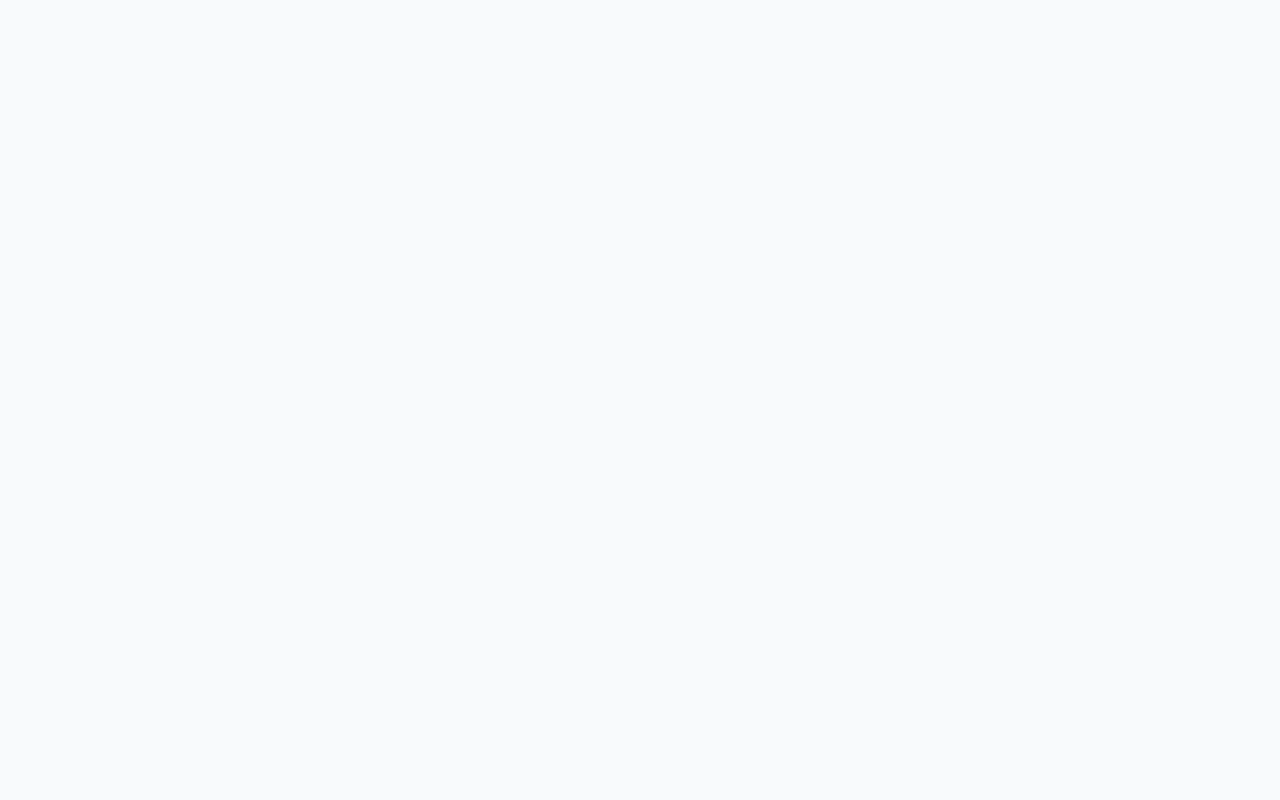
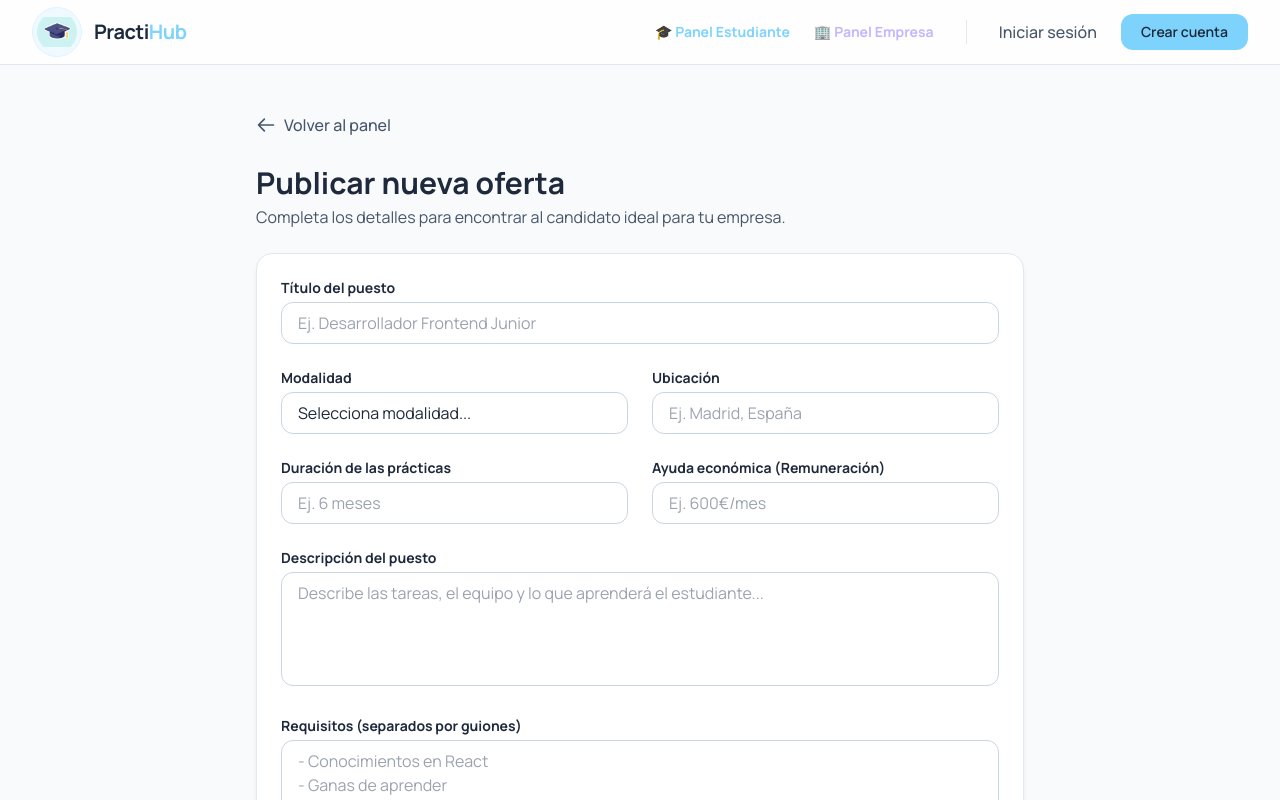
Before and after one commit to miriamsanc/PractiHub-Front, a React (Vite) app: page /nueva-oferta in a window 1280 px wide. Before the commit this address had no page. Shown: the top 800 px of the page. Built offline with nearby package versions, Linux system fonts and the light colour scheme.

Commit message:
feat: create new offer form with company styling

```diff
--- a/src/App.jsx
+++ b/src/App.jsx
@@ -6,6 +6,7 @@ import Register from './pages/Register';
 import OfferDetail from './pages/OfferDetail';
 import Dashboard from './pages/Dashboard';
 import CompanyDashboard from './pages/CompanyDashboard';
+import CreateOffer from './pages/CreateOffer';
 
 function App() {
   return (
@@ -20,6 +21,8 @@ function App() {
 
           <Route path="/dashboard" element={<Dashboard />} />
           <Route path="/dashboard-empresa" element={<CompanyDashboard />} />
+
+          <Route path="/nueva-oferta" element={<CreateOffer />} />
         </Route>
       </Routes>
     </Router>
--- /dev/null
+++ b/src/pages/CreateOffer.jsx
@@ -0,0 +1,112 @@
+import { Link } from 'react-router-dom';
+import Card from '../components/Card';
+import Button from '../components/Button';
+
+export default function CreateOffer() {
+  return (
+    <div className="max-w-3xl mx-auto space-y-6">
+
+      {/* Botón de volver */}
+      <Link to="/dashboard-empresa" className="inline-flex items-center text-text-secondary hover:text-violet-primary font-medium transition-colors">
+        <svg className="w-5 h-5 mr-2" fill="none" stroke="currentColor" viewBox="0 0 24 24">
+          <path strokeLinecap="round" strokeLinejoin="round" strokeWidth={2} d="M10 19l-7-7m0 0l7-7m-7 7h18" />
+        </svg>
+        Volver al panel
+      </Link>
+
+      <div className="mb-6">
+        <h1 className="text-3xl font-bold text-text-primary">Publicar nueva oferta</h1>
+        <p className="text-text-secondary mt-1">Completa los detalles para encontrar al candidato ideal para tu empresa.</p>
+      </div>
+
+      <Card>
+        <form className="space-y-6">
+
+          {/* Título de la oferta */}
+          <div>
+            <label className="block text-sm font-bold text-text-primary mb-1">Título del puesto</label>
+            <input
+              type="text"
+              placeholder="Ej. Desarrollador Frontend Junior"
+              className="w-full px-4 py-2 rounded-xl border border-border-input focus:outline-none focus:border-violet-primary focus:ring-1 focus:ring-violet-primary bg-surface text-text-primary transition-colors"
+            />
+          </div>
+
+          {/* Fila de detalles técnicos (Grid) */}
+          <div className="grid grid-cols-1 md:grid-cols-2 gap-6">
+            <div>
+              <label className="block text-sm font-bold text-text-primary mb-1">Modalidad</label>
+              <select className="w-full px-4 py-2 rounded-xl border border-border-input focus:outline-none focus:border-violet-primary focus:ring-1 focus:ring-violet-primary bg-surface text-text-primary transition-colors appearance-none">
+                <option value="">Selecciona modalidad...</option>
+                <option value="remoto">100% Remoto</option>
+                <option value="hibrido">Híbrido</option>
+                <option value="presencial">Presencial</option>
+              </select>
+            </div>
+
+            <div>
+              <label className="block text-sm font-bold text-text-primary mb-1">Ubicación</label>
+              <input
+                type="text"
+                placeholder="Ej. Madrid, España"
+                className="w-full px-4 py-2 rounded-xl border border-border-input focus:outline-none focus:border-violet-primary focus:ring-1 focus:ring-violet-primary bg-surface text-text-primary transition-colors"
+              />
+            </div>
+
+            <div>
+              <label className="block text-sm font-bold text-text-primary mb-1">Duración de las prácticas</label>
+              <input
+                type="text"
+                placeholder="Ej. 6 meses"
+                className="w-full px-4 py-2 rounded-xl border border-border-input focus:outline-none focus:border-violet-primary focus:ring-1 focus:ring-violet-primary bg-surface text-text-primary transition-colors"
+              />
+            </div>
+
+            <div>
+              <label className="block text-sm font-bold text-text-primary mb-1">Ayuda económica (Remuneración)</label>
+              <input
+                type="text"
+                placeholder="Ej. 600€/mes"
+                className="w-full px-4 py-2 rounded-xl border border-border-input focus:outline-none focus:border-violet-primary focus:ring-1 focus:ring-violet-primary bg-surface text-text-primary transition-colors"
+              />
+            </div>
+          </div>
+
+          {/* Descripción */}
+          <div>
+            <label className="block text-sm font-bold text-text-primary mb-1">Descripción del puesto</label>
+            <textarea
+              rows="4"
+              placeholder="Describe las tareas, el equipo y lo que aprenderá el estudiante..."
+              className="w-full px-4 py-2 rounded-xl border border-border-input focus:outline-none focus:border-violet-primary focus:ring-1 focus:ring-violet-primary bg-surface text-text-primary transition-colors resize-none"
+            ></textarea>
+          </div>
+
+          {/* Requisitos */}
+          <div>
+            <label className="block text-sm font-bold text-text-primary mb-1">Requisitos (separados por guiones)</label>
+            <textarea
+              rows="3"
+              placeholder="- Conocimientos en React&#10;- Ganas de aprender&#10;- Poder firmar convenio"
+              className="w-full px-4 py-2 rounded-xl border border-border-input focus:outline-none focus:border-violet-primary focus:ring-1 focus:ring-violet-primary bg-surface text-text-primary transition-colors resize-none"
+            ></textarea>
+          </div>
+
+          {/* Acciones */}
+          <div className="pt-6 border-t border-border flex flex-col-reverse md:flex-row justify-end gap-4">
+            <Link to="/dashboard-empresa" className="w-full md:w-auto">
+              <Button variant="outline" className="w-full hover:!border-violet-primary hover:!text-violet-primary">
+                Cancelar
+              </Button>
+            </Link>
+            {/* variant="secondary" para usar el color violeta */}
+            <Button type="button" variant="secondary" className="w-full md:w-auto">
+              Publicar oferta
+            </Button>
+          </div>
+
+        </form>
+      </Card>
+    </div>
+  );
+}
```
